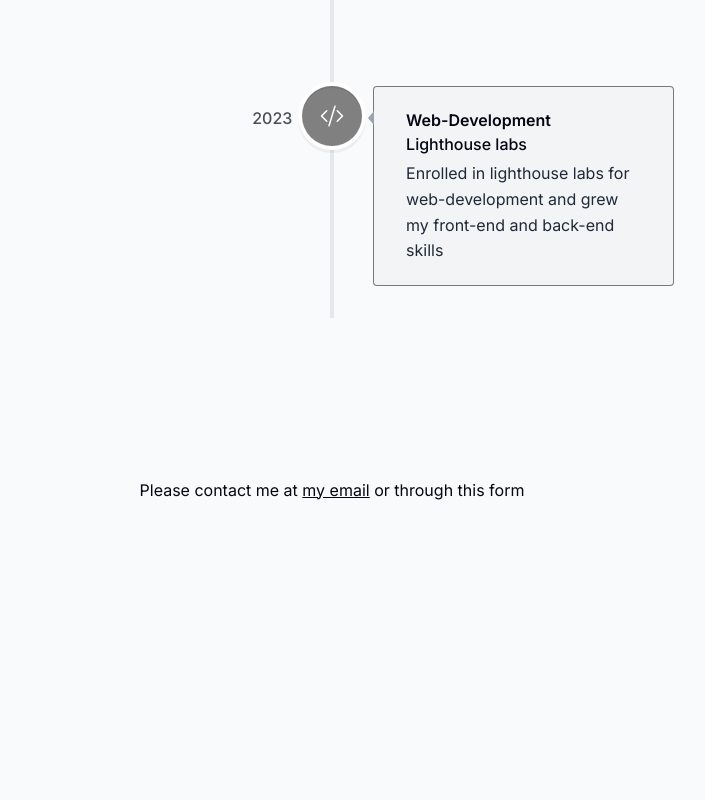
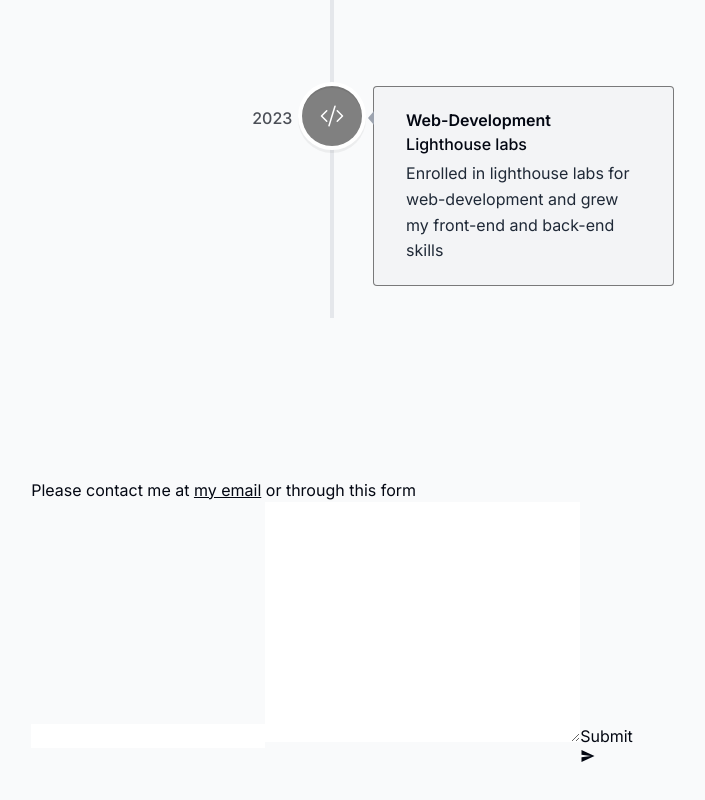
Before and after one commit to JasonMac123/NewPortfolio, a Next.js app: page / in a window 1280 px wide. Shown: the part 3391-4191 px from the top of the page, without its empty margins (308-1013 px from the left). Before the commit the page ends 3893 px from the top, so only its background shows below. Built offline with nearby package versions, Linux system fonts and the light colour scheme.

Commit message:
Adds form content and styles it

```diff
--- a/components/Contact.tsx
+++ b/components/Contact.tsx
@@ -1,12 +1,14 @@
 "use client";
 
 import { useSectionInView } from "@/hooks/useSectionInView";
+
+import { IoMdSend } from "react-icons/io";
 
 const Contact = () => {
   const { ref } = useSectionInView("Contact", 0.5);
 
   return (
-    <section id="contact" ref={ref}>
+    <section id="contact" ref={ref} className="mb-28 sm:mb-40 scroll-mt-28">
       <p>
         Please contact me at{" "}
         <a href="mailto:m.jason.2018@gmail.com" className="underline">
@@ -14,6 +16,13 @@
         </a>{" "}
         or through this form
       </p>
+      <form action="POST">
+        <input type="email" />
+        <textarea name="" id="" cols={30} rows={10}></textarea>
+        <button type="submit">
+          Submit <IoMdSend />
+        </button>
+      </form>
     </section>
   );
 };
```
